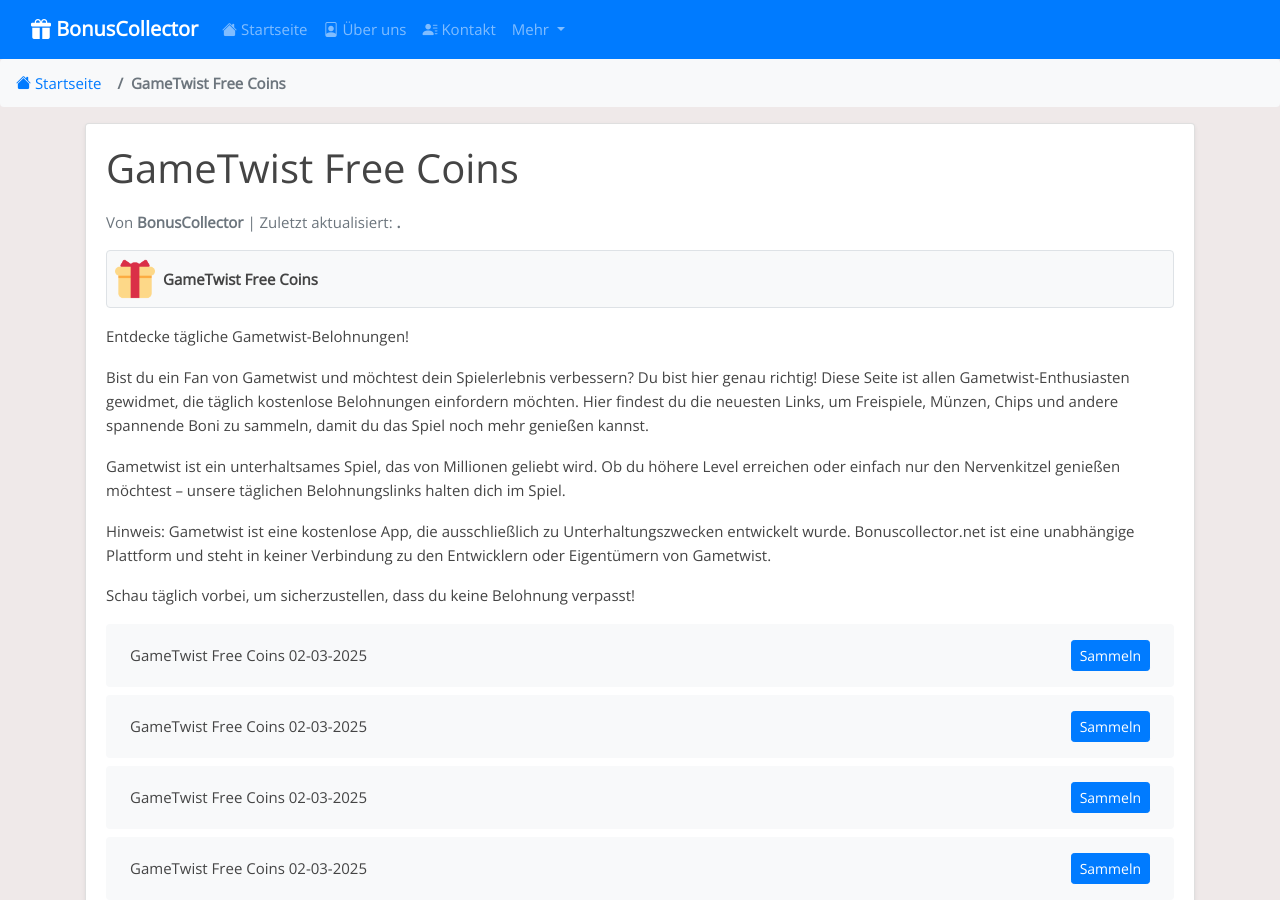
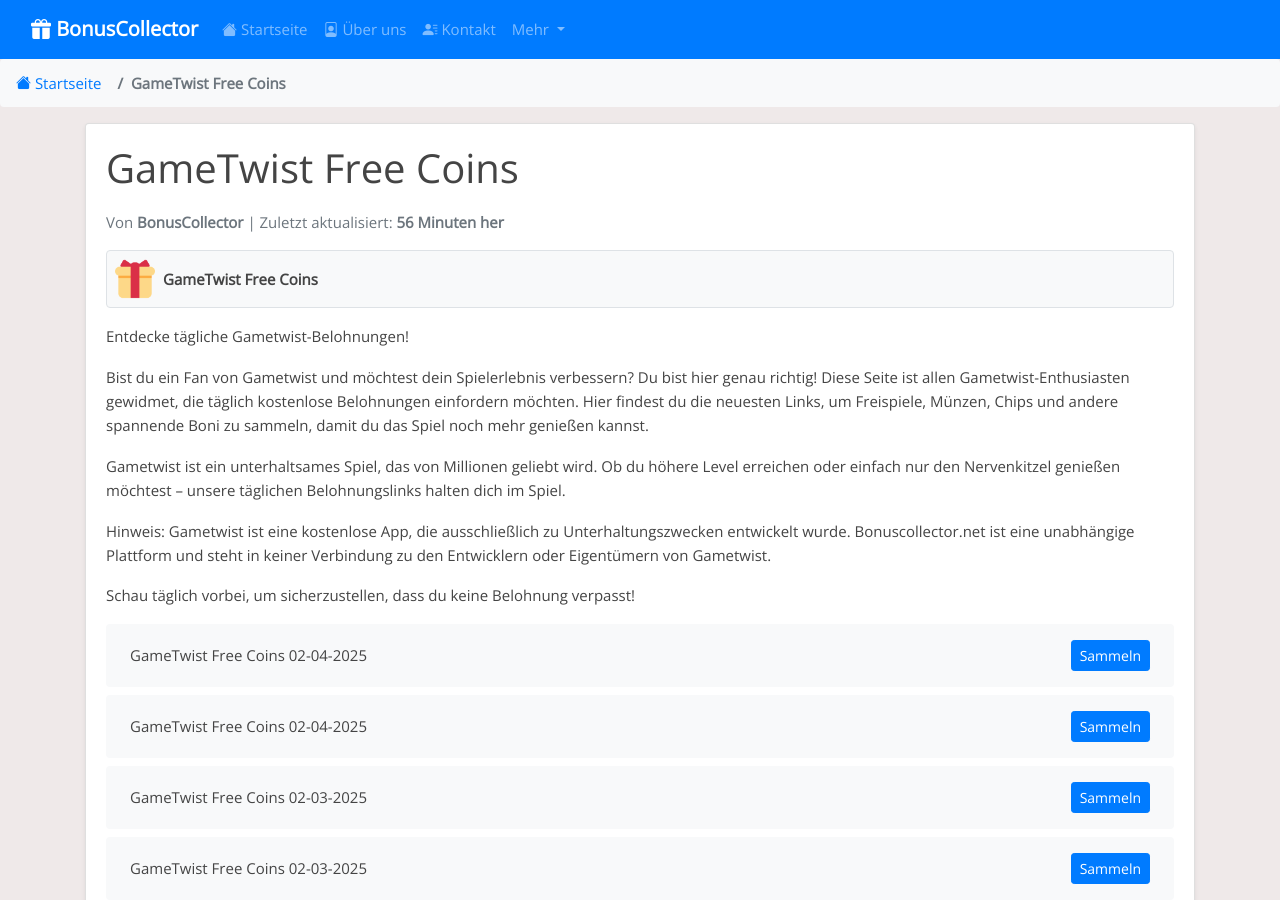
Before and after one commit to Prollad99/bs-de, a Jekyll site: the page built from _posts/2025-02-03-gametwist.md, in a window 1280 px wide and 900 px high. Built offline with Jekyll 4.4.1, drawn with Linux system fonts in a browser that asks for light colours.

Commit message:
Aktualisiere gametwist-Belohnungslinks, Inhalte und Änderungsdatum

```diff
--- a/_data/include_files.yml
+++ b/_data/include_files.yml
@@ -36,3 +36,6 @@
 
 wsop.html:
   last_modified: 2025-02-04 07:14:30
+
+gametwist.html:
+  last_modified: 2025-02-04 08:19:30
--- a/_includes/gametwist.html
+++ b/_includes/gametwist.html
@@ -1,4 +1,12 @@
 <ul class="list-group mt-3 mb-4">
+  <li class="list-group-item d-flex justify-content-between align-items-center">
+    <span>GameTwist Free Coins 02-04-2025</span>
+    <a href="https://bit.ly/3WpF7kH" class="btn btn-primary btn-sm">Sammeln</a>
+  </li>
+  <li class="list-group-item d-flex justify-content-between align-items-center">
+    <span>GameTwist Free Coins 02-04-2025</span>
+    <a href="https://bit.ly/4hsJJik" class="btn btn-primary btn-sm">Sammeln</a>
+  </li>
   <li class="list-group-item d-flex justify-content-between align-items-center">
     <span>GameTwist Free Coins 02-03-2025</span>
     <a href="https://bit.ly/4h6kLWf" class="btn btn-primary btn-sm">Sammeln</a>
@@ -391,12 +399,4 @@
     <span>GameTwist Free Coins 02-03-2025</span>
     <a href="https://bit.ly/3ZKRlFL" class="btn btn-primary btn-sm">Sammeln</a>
   </li>
-  <li class="list-group-item d-flex justify-content-between align-items-center">
-    <span>GameTwist Free Coins 02-03-2025</span>
-    <a href="https://bit.ly/4fCp5L7" class="btn btn-primary btn-sm">Sammeln</a>
-  </li>
-  <li class="list-group-item d-flex justify-content-between align-items-center">
-    <span>GameTwist Free Coins 02-03-2025</span>
-    <a href="https://bit.ly/4fGmIHe" class="btn btn-primary btn-sm">Sammeln</a>
-  </li>
 </ul>
```
Also changed, not shown: links-json/gametwist.json (+8 -8 lines).
